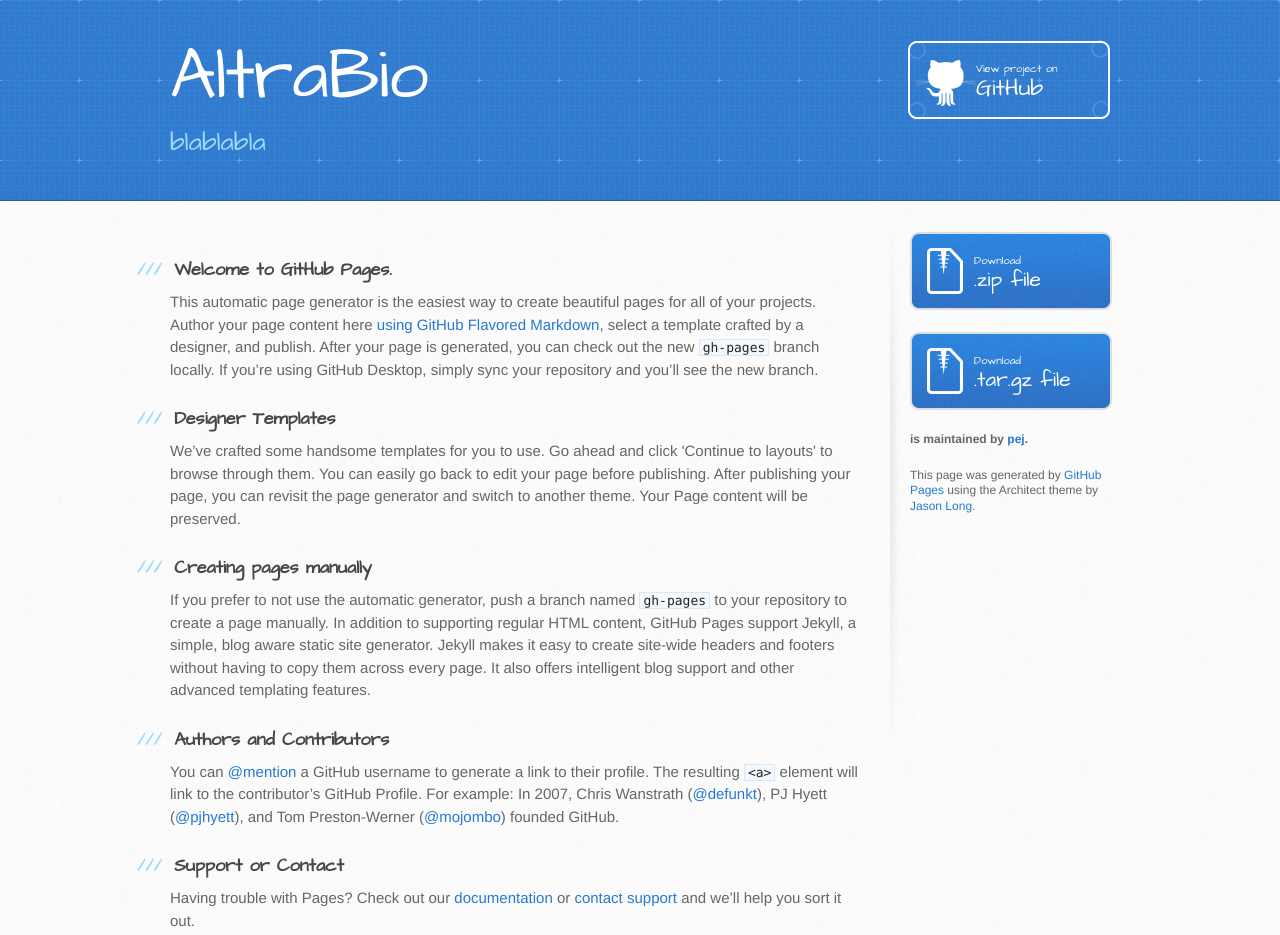
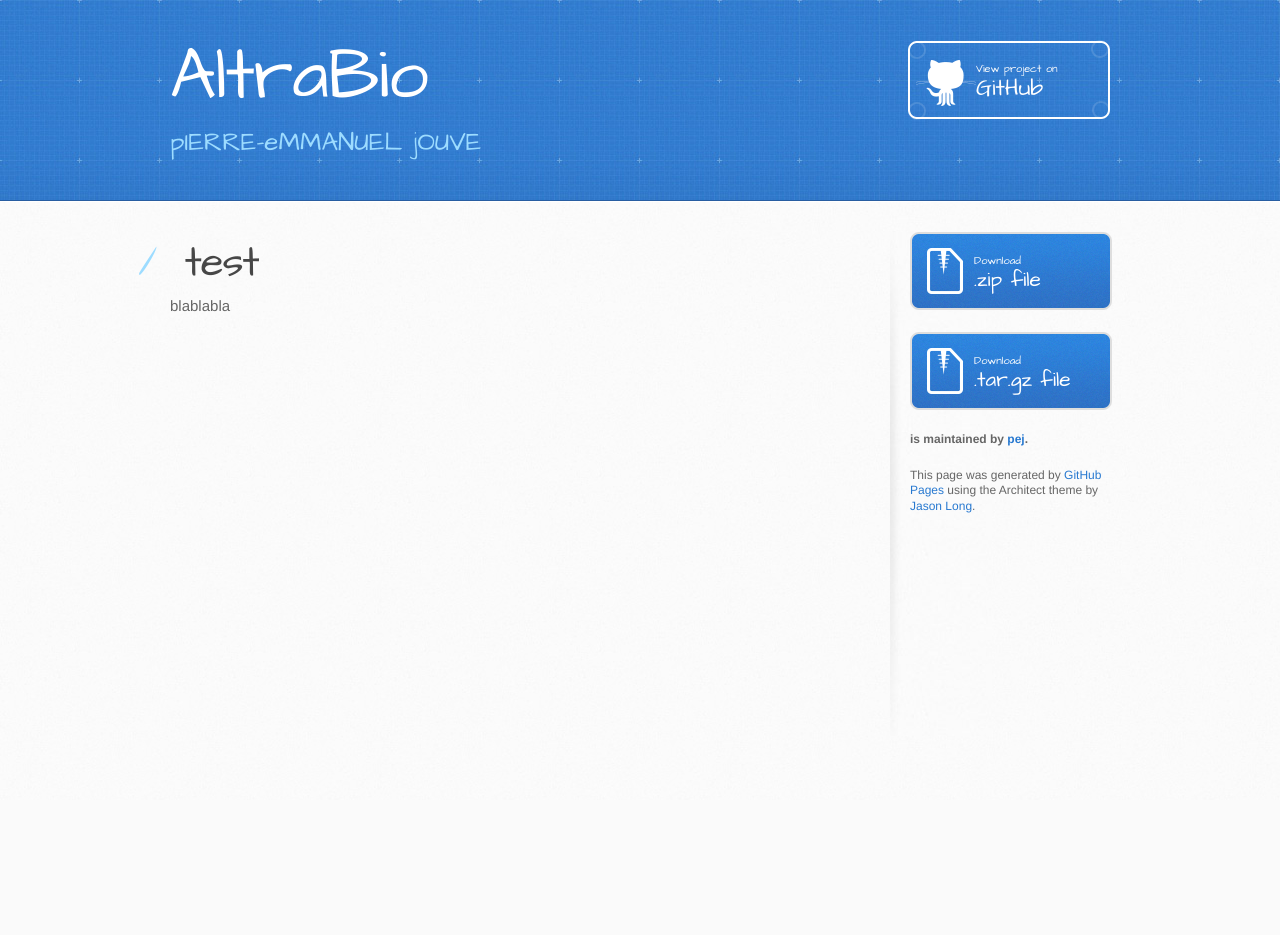
Before and after one commit to pej/test, a plain HTML site: page index.html in a window 1280 px wide. After the commit the page ends 800 px from the top, so only its background shows below. Drawn offline with Linux system fonts and the light colour scheme.

```diff
--- a/index.html
+++ b/index.html
@@ -20,7 +20,7 @@
     <header>
       <div class="inner">
         <h1>AltraBio</h1>
-        <h2>blablabla </h2>
+        <h2>pIERRE-eMMANUEL jOUVE</h2>
         <a href="https://github.com/pej/test" class="button"><small>View project on</small> GitHub</a>
       </div>
     </header>
@@ -28,30 +28,10 @@
     <div id="content-wrapper">
       <div class="inner clearfix">
         <section id="main-content">
-          <h3>
-<a id="welcome-to-github-pages" class="anchor" href="#welcome-to-github-pages" aria-hidden="true"><span aria-hidden="true" class="octicon octicon-link"></span></a>Welcome to GitHub Pages.</h3>
+          <h1>
+<a id="test" class="anchor" href="#test" aria-hidden="true"><span aria-hidden="true" class="octicon octicon-link"></span></a>test</h1>
 
-<p>This automatic page generator is the easiest way to create beautiful pages for all of your projects. Author your page content here <a href="https://guides.github.com/features/mastering-markdown/">using GitHub Flavored Markdown</a>, select a template crafted by a designer, and publish. After your page is generated, you can check out the new <code>gh-pages</code> branch locally. If you’re using GitHub Desktop, simply sync your repository and you’ll see the new branch.</p>
-
-<h3>
-<a id="designer-templates" class="anchor" href="#designer-templates" aria-hidden="true"><span aria-hidden="true" class="octicon octicon-link"></span></a>Designer Templates</h3>
-
-<p>We’ve crafted some handsome templates for you to use. Go ahead and click 'Continue to layouts' to browse through them. You can easily go back to edit your page before publishing. After publishing your page, you can revisit the page generator and switch to another theme. Your Page content will be preserved.</p>
-
-<h3>
-<a id="creating-pages-manually" class="anchor" href="#creating-pages-manually" aria-hidden="true"><span aria-hidden="true" class="octicon octicon-link"></span></a>Creating pages manually</h3>
-
-<p>If you prefer to not use the automatic generator, push a branch named <code>gh-pages</code> to your repository to create a page manually. In addition to supporting regular HTML content, GitHub Pages support Jekyll, a simple, blog aware static site generator. Jekyll makes it easy to create site-wide headers and footers without having to copy them across every page. It also offers intelligent blog support and other advanced templating features.</p>
-
-<h3>
-<a id="authors-and-contributors" class="anchor" href="#authors-and-contributors" aria-hidden="true"><span aria-hidden="true" class="octicon octicon-link"></span></a>Authors and Contributors</h3>
-
-<p>You can <a href="https://help.github.com/articles/basic-writing-and-formatting-syntax/#mentioning-users-and-teams" class="user-mention">@mention</a> a GitHub username to generate a link to their profile. The resulting <code>&lt;a&gt;</code> element will link to the contributor’s GitHub Profile. For example: In 2007, Chris Wanstrath (<a href="https://github.com/defunkt" class="user-mention">@defunkt</a>), PJ Hyett (<a href="https://github.com/pjhyett" class="user-mention">@pjhyett</a>), and Tom Preston-Werner (<a href="https://github.com/mojombo" class="user-mention">@mojombo</a>) founded GitHub.</p>
-
-<h3>
-<a id="support-or-contact" class="anchor" href="#support-or-contact" aria-hidden="true"><span aria-hidden="true" class="octicon octicon-link"></span></a>Support or Contact</h3>
-
-<p>Having trouble with Pages? Check out our <a href="https://help.github.com/pages">documentation</a> or <a href="https://github.com/contact">contact support</a> and we’ll help you sort it out.</p>
+<p>blablabla </p>
         </section>
 
         <aside id="sidebar">
```
Also changed, not shown: params.json (+1 -1 lines).
